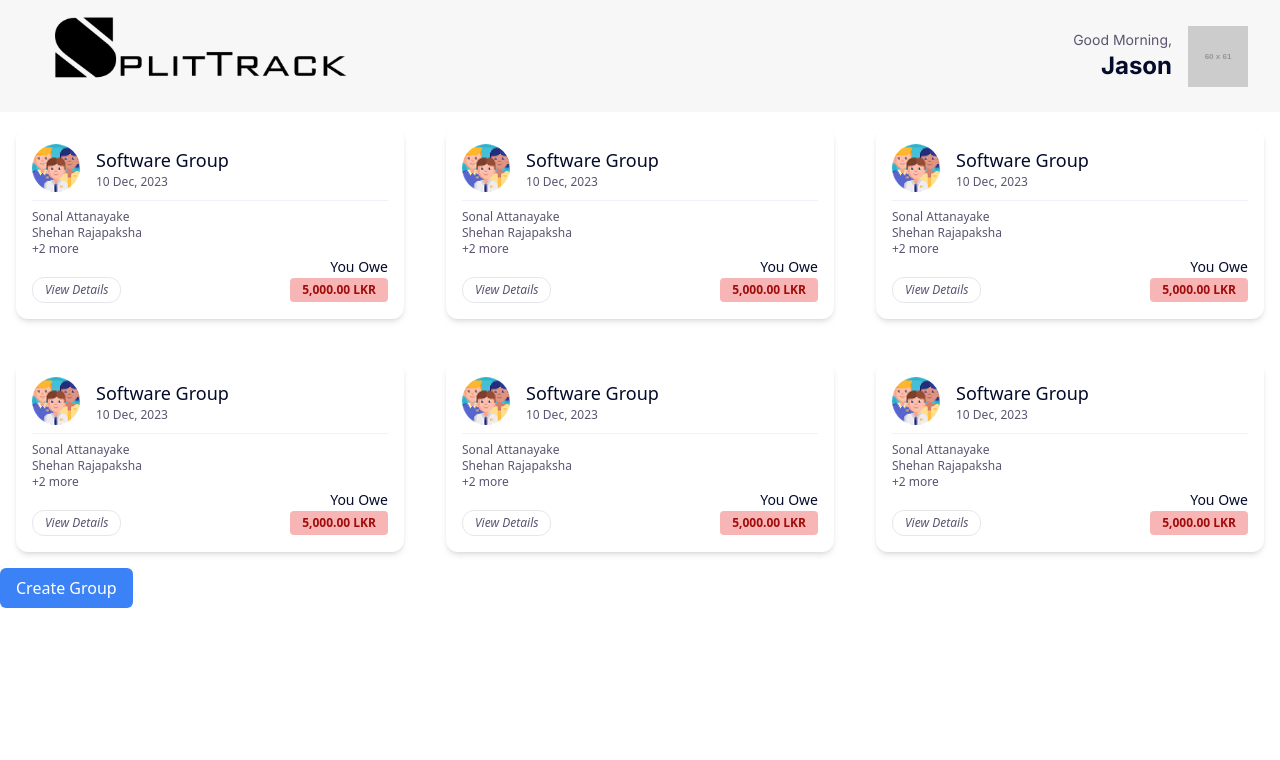
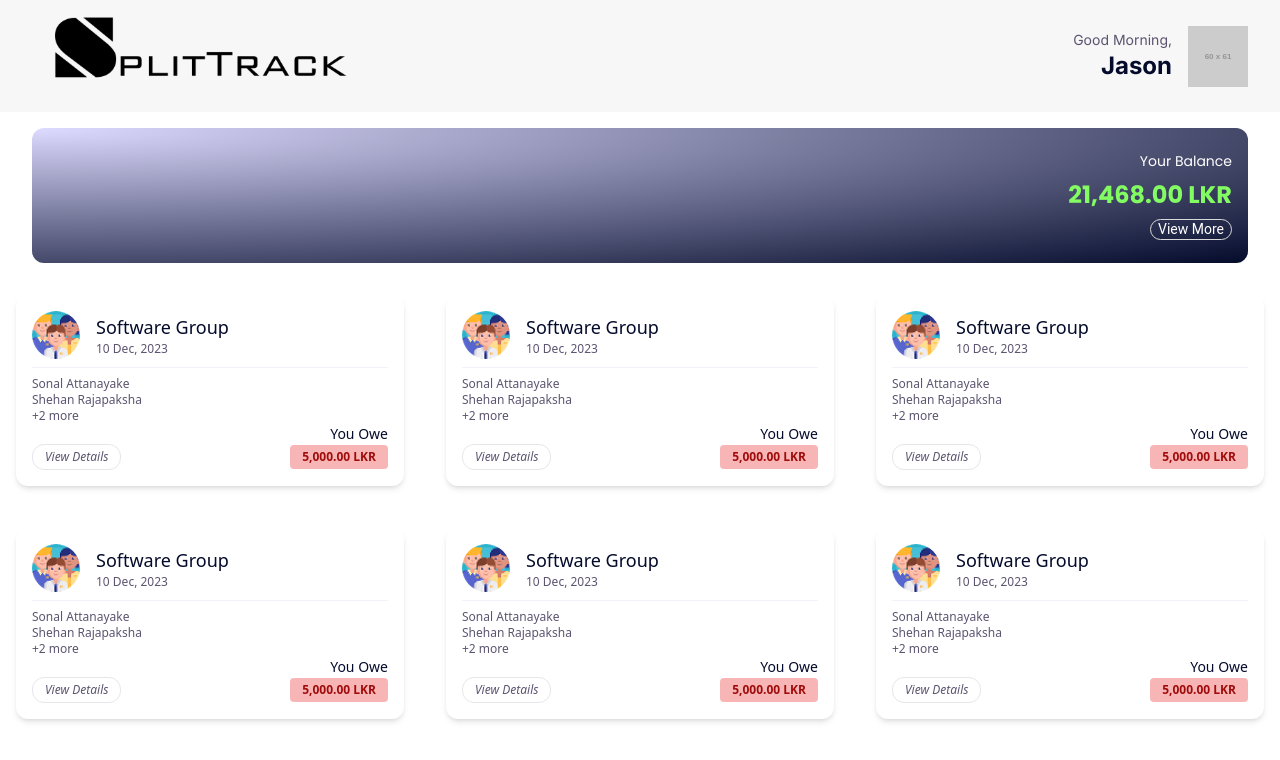
Before and after one commit to FinOSIQ/splittrack, a React (Vite) app: page / in a window 1280 px wide. Shown: the top 760 px of the page. Built offline with nearby package versions, Linux system fonts and the light colour scheme.

Commit message:
Bug fixes and YourBalance section edit

```diff
--- /dev/null
+++ b/src/Components/YourBalanceCard.jsx
@@ -0,0 +1,49 @@
+import React from 'react';
+
+const YourBalanceCard = () => {
+  return (
+    <div className="px-8 py-4">
+      <div
+        className="
+          w-full h-[135px]
+          rounded-xl
+          p-4
+          flex items-center relative
+          bg-[radial-gradient(at_top_left,_#dddbff,_#040B2B)]
+        "
+      >
+        {/* Right-aligned content container */}
+        <div className="ml-auto flex flex-col items-end space-y-2">
+          {/* Small label */}
+          <div className="text-white text-sm font-normal font-['Poppins']">
+            Your Balance
+          </div>
+
+          {/* Big green amount */}
+          <div className="text-[#83fb62] text-2xl font-bold font-['Poppins']">
+            21,468.00 LKR
+          </div>
+
+          {/* 'View More' button */}
+          <div
+            className="
+              px-[7px]
+              bg-[#f1f2f9]/0
+              rounded-[15px]
+              shadow-[0px_2px_0px_0px_rgba(0,0,0,0.02)]
+              border border-[#d9d9d9]
+              flex justify-center items-center gap-2.5
+              overflow-hidden
+            "
+          >
+            <div className="text-center text-white text-sm font-normal font-['Roboto'] leading-snug">
+              View More
+            </div>
+          </div>
+        </div>
+      </div>
+    </div>
+  );
+};
+
+export default YourBalanceCard;
--- a/src/Views/Home.jsx
+++ b/src/Views/Home.jsx
@@ -2,12 +2,14 @@ import React from 'react';
 import GroupCard from '../Components/GroupCard';
 import HeaderProfile from '../Components/HeaderProfile';
 import CreateGroupModal from '../Components/CreateGroup';
+import YourBalanceCard from '../Components/YourBalanceCard';
 
 const Home = () => {
     return (
 
     <div>
     <HeaderProfile />
+        <YourBalanceCard />
         <div style={{ display: 'grid', gridTemplateColumns: 'repeat(3, 1fr)', gap: '10px' }}>
             <GroupCard />
             <GroupCard />
@@ -17,7 +19,7 @@ const Home = () => {
             <GroupCard />
             <GroupCard/>
         </div>
-        <CreateGroupModal />
+        {/* <CreateGroupModal /> */}
     </div>
     );
 };
```
